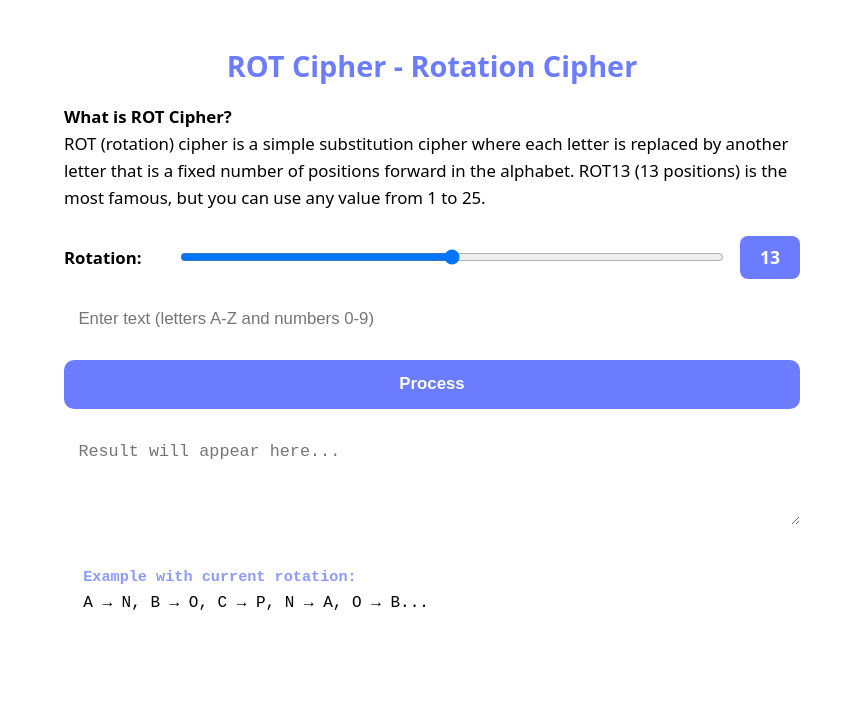
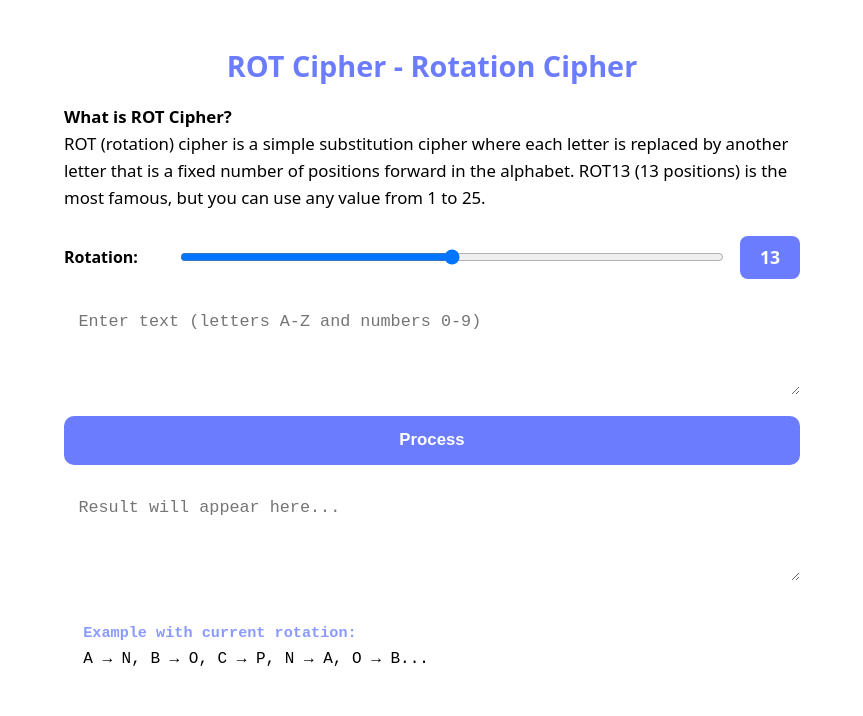
Before and after one commit to Kyamel/rot-n, a plain HTML site: page index.html in a window 1280 px wide. Shown: the part 82-798 px from the top of the page, without its empty margins (208-1071 px from the left). Drawn offline with Linux system fonts and the light colour scheme.

Commit message:
improve: input text auto resize

```diff
--- a/index.html
+++ b/index.html
@@ -77,12 +77,12 @@
       <span class="rotation-value" id="rotationValue">13</span>
     </div>
 
-    <input
+    <textarea
       id="input"
       type="text"
       placeholder="Enter text (letters A-Z and numbers 0-9)"
       oninput="processText()"
-    />
+    ></textarea>
 
     <button onclick="processText()" id="processButton">Process</button>
 
--- a/styles.css
+++ b/styles.css
@@ -377,7 +377,7 @@ h2 {
 .rotation-control label {
     font-weight: bold;
     min-width: 100px;
-    font-size: 1.05rem;
+    font-size: 1.0rem;
 }
 
 .rotation-control input[type="range"] {
```
